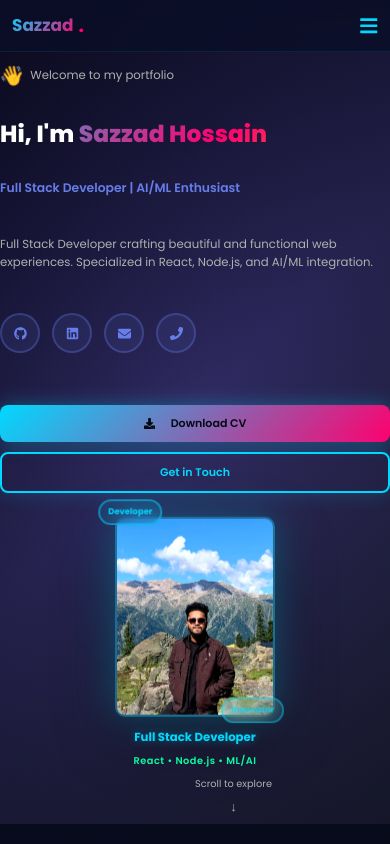
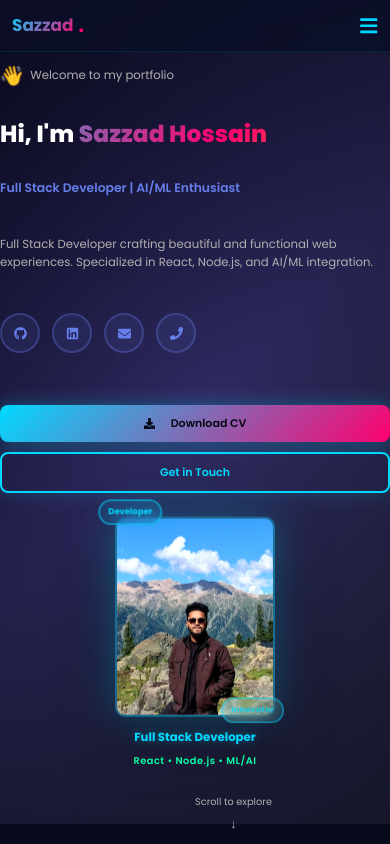
Before and after one commit to SazzadHossain1461/portfolio-sazzad, a React (Create React App) app in the folder client/: page / in a window 390 px wide. Built offline with nearby package versions, Linux system fonts and the light colour scheme; no server answers.

Commit message:
Complete mobile responsive rewrite - all CSS files fixed

```diff
--- a/client/src/styles/Hero.css
+++ b/client/src/styles/Hero.css
@@ -153,7 +153,7 @@
 }
 
 .scroll-indicator {
-  position: absolute;
+  position: fixed;
   bottom: 30px;
   left: 50%;
   transform: translateX(-50%);
@@ -163,6 +163,8 @@
   gap: 10px;
   color: #b0b0b0;
   font-size: 0.9rem;
+  z-index: 20;
+  pointer-events: none;
 }
 
 .scroll-icon {
@@ -223,7 +225,6 @@
   .hero {
     padding: 40px 15px;
     min-height: auto;
-    padding-bottom: 100px;
   }
 
   .hero-container {
@@ -282,9 +283,11 @@
   }
 
   .scroll-indicator {
-    bottom: 15px;
+    bottom: 20px;
     font-size: 0.8rem;
     gap: 5px;
+    left: 50%;
+    transform: translateX(-50%);
   }
 
   .scroll-icon {
@@ -299,7 +302,6 @@
   .hero {
     padding: 30px 12px;
     min-height: auto;
-    padding-bottom: 120px;
   }
 
   .hero-container {
@@ -359,9 +361,11 @@
   }
 
   .scroll-indicator {
-    bottom: 12px;
+    bottom: 15px;
     font-size: 0.75rem;
     gap: 3px;
+    left: 50%;
+    transform: translateX(-50%);
   }
 
   .scroll-icon {
```
